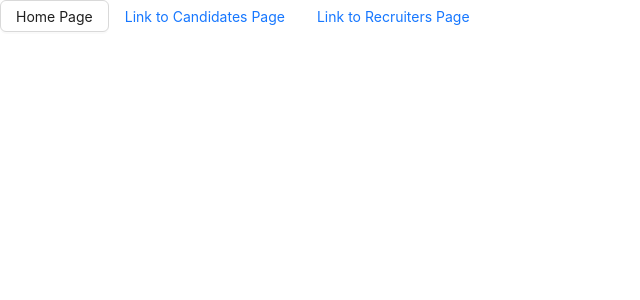
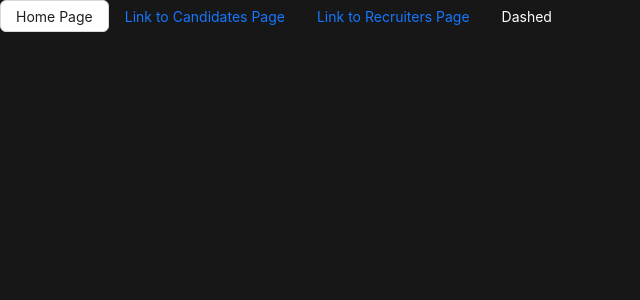
Before and after one commit to Gizmoux/test-arimayi, a Next.js app: page / in a window 1280 px wide. Shown: the top 300 px of the page, without its empty margins (0-640 px from the left). Built offline with nearby package versions, Linux system fonts and the light colour scheme.

Commit message:
💄 Update globalCSS files

```diff
--- a/app/globals.css
+++ b/app/globals.css
@@ -15,8 +15,8 @@
 }
 
 body {
-  color: var(--foreground);
-  background: var(--background);
+  color: var(--background);
+  background: var(--foreground);
   font-family: Arial, Helvetica, sans-serif;
 }
 
```
